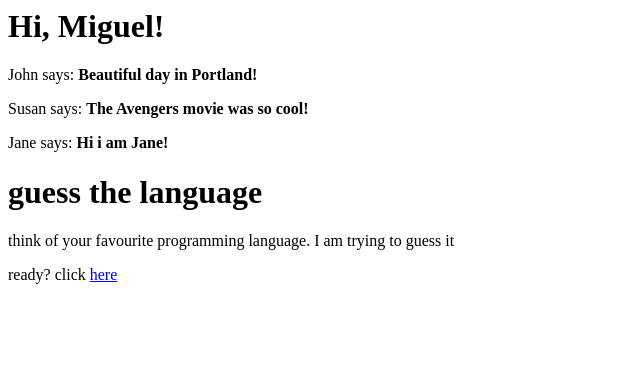
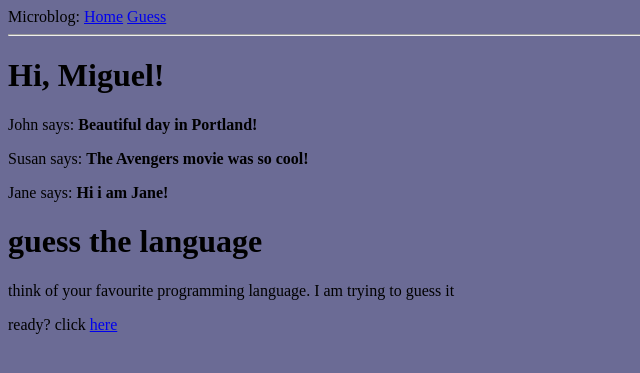
Before and after one commit to yvonnendutaw/microblog, a Flask app: page / in a window 1280 px wide. Shown: the top 373 px of the page, without its empty margins (0-640 px from the left). Run offline with Flask 2, Linux system fonts and the light colour scheme.

Commit message:
added base.html and extended it in index.html

```diff
--- a/app/__init__.py
+++ b/app/__init__.py
@@ -2,5 +2,4 @@ from flask import Flask
 
 app = Flask(__name__)
 
-
 from app import views
--- a/app/static/main.css
+++ b/app/static/main.css
@@ -1,3 +1,6 @@
 html body {
     background-color: #6b6b95;
 }
+nav a {
+    display: inline-block;
+}
--- /dev/null
+++ b/app/templates/base.html
@@ -0,0 +1,17 @@
+<html>
+
+<head>
+    <title>
+        Hello world
+    </title>
+    <link rel="stylesheet" href="../static/main.css">
+</head>
+
+<body>
+    <nav>Microblog: <a href="/index">Home</a>
+        <a href="/guess/0">Guess</a>
+    </nav>
+    <hr> {% block content %}{% endblock %}
+</body>
+
+</html>
--- a/app/templates/guess.html
+++ b/app/templates/guess.html
@@ -8,10 +8,12 @@
 </head>
 
 <body>
+    {% extends "base.html" %} {% block content %}
     <h1>
       guess the language
   </h1>
     <p>my guess: </p>
+    {% endblock %}
 </body>
 
 </html>
--- a/app/templates/index.html
+++ b/app/templates/index.html
@@ -8,6 +8,7 @@
 </head>
 
 <body>
+    {% extends "base.html" %} {% block content %}
     <h1>Hi, {{ user.nickname }}!</h1> {% for post in posts %}
     <div>
         <p>{{ post.author.nickname }} says: <b>{{ post.body }}</b></p>
@@ -22,6 +23,7 @@
     <p>
         ready? click <a href="/guess/0">here</a>
     </p>
+    {% endblock %}
 </body>
 
 </html>
```
Also changed, not shown: 1 other file.
